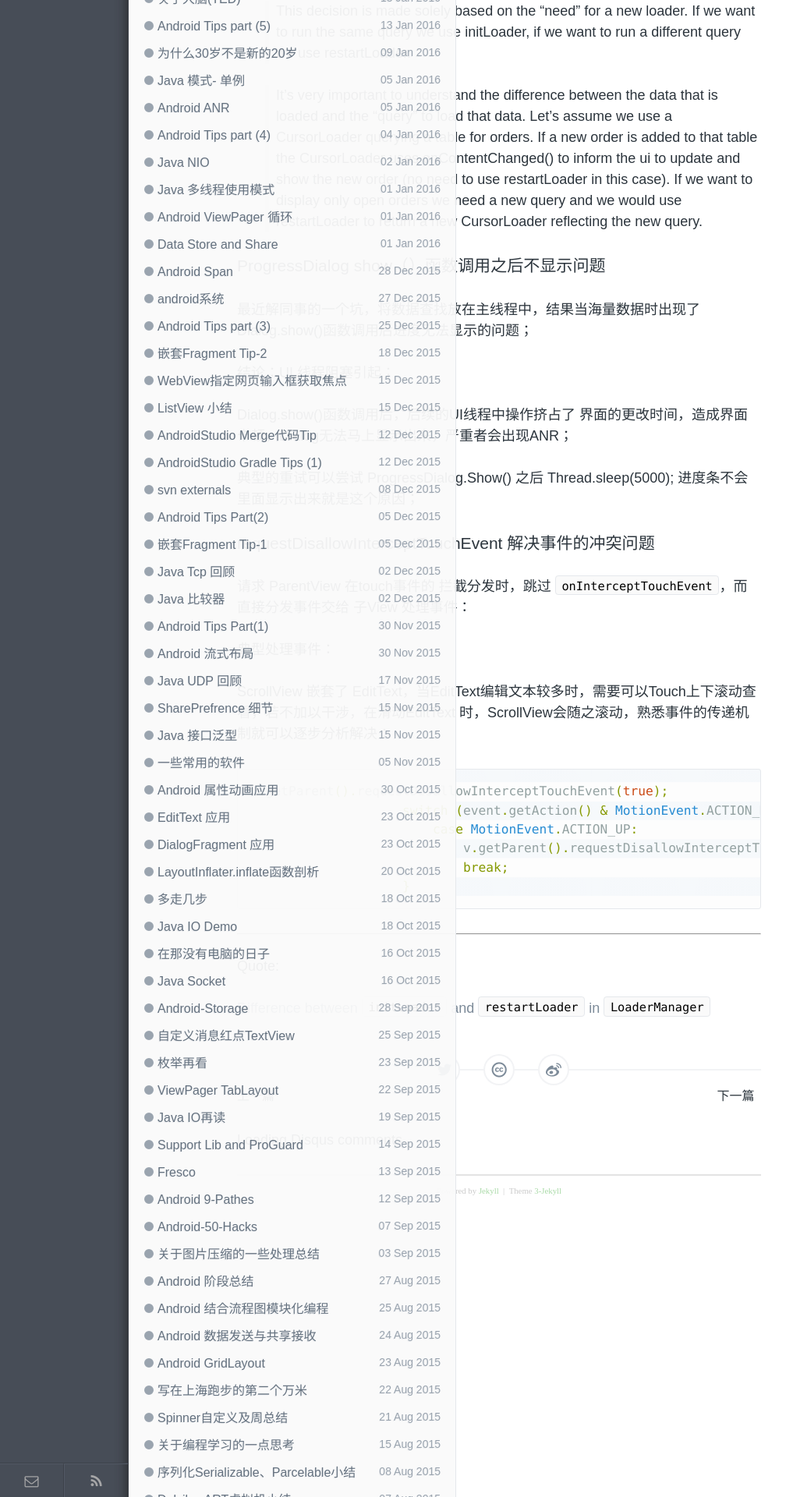
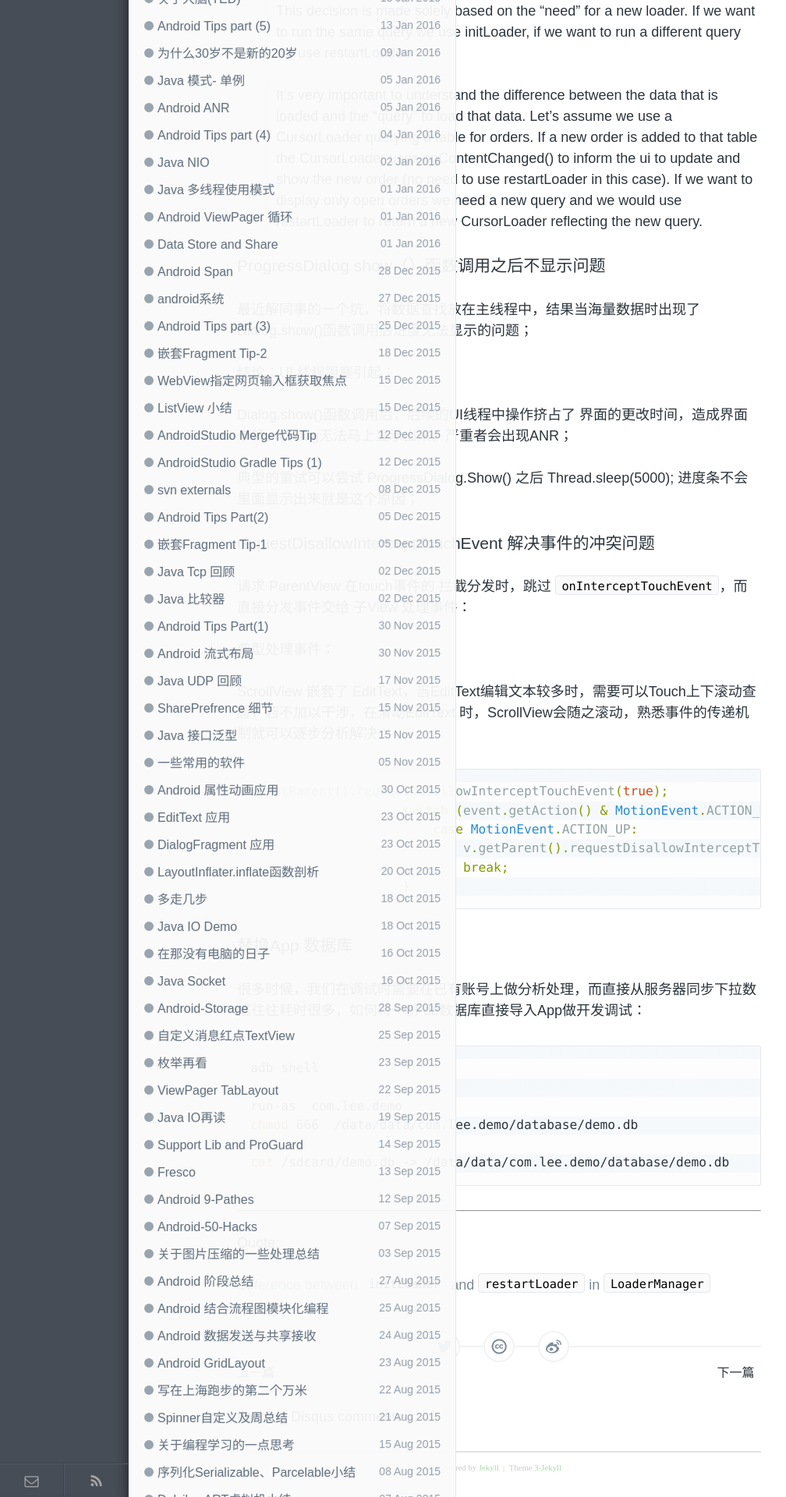
Before and after one commit to enlipan/enlipan.github.io, a Jekyll site: the page built from _posts/2016-02-15-android-tips-part-5.md, in a window 1280 px wide. Shown: the part 793-2713 px from the top of the page at 78% size, without its empty margins (0-1008 px from the left). Built offline with Jekyll 4.4.1, drawn with Linux system fonts in a browser that asks for light colours; nearby versions of some CDN libraries; comment, search, counter and statistics services are not loaded.

Commit message:
modify pages android  tip 5

```diff
--- a/_posts/2016-02-15-android-tips-part-5.md
+++ b/_posts/2016-02-15-android-tips-part-5.md
@@ -64,7 +64,22 @@ v.getParent().requestDisallowInterceptTouchEvent(true);
 {% endhighlight %}
 
 
+### 替换App 数据库
 
+很多时候，我们在调试时需要在已有账号上做分析处理，而直接从服务器同步下拉数据往往耗时很多，如何将一份 db数据库直接导入App做开发调试：
+
+
+{% highlight bash %}
+
+
+adb shell
+
+run-as  com.lee.demo
+chmod 666  /data/data/com.lee.demo/database/demo.db
+
+cat /sdcard/demo.db -> /data/data/com.lee.demo/database/demo.db
+
+{% endhighlight %}
 
 
 
```
